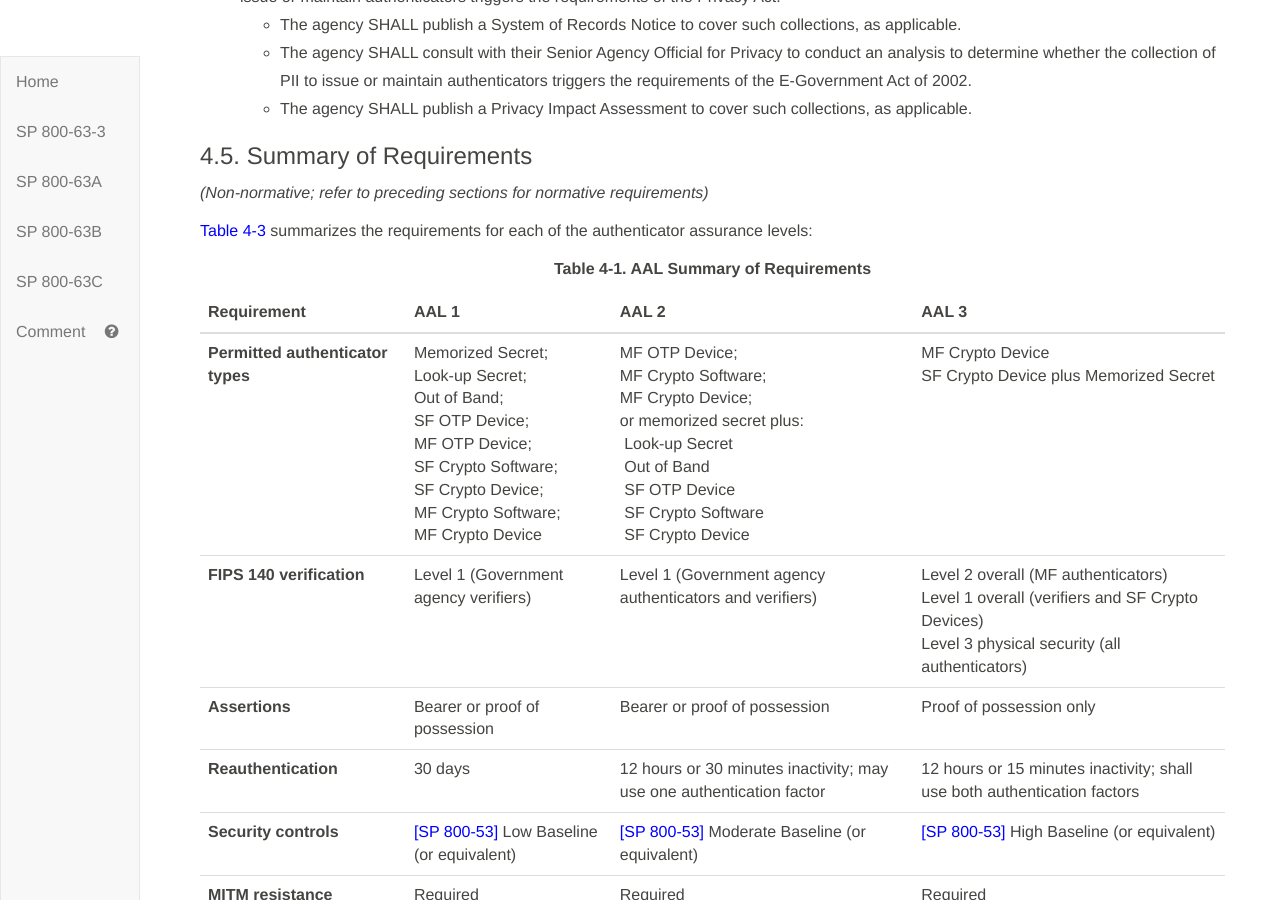
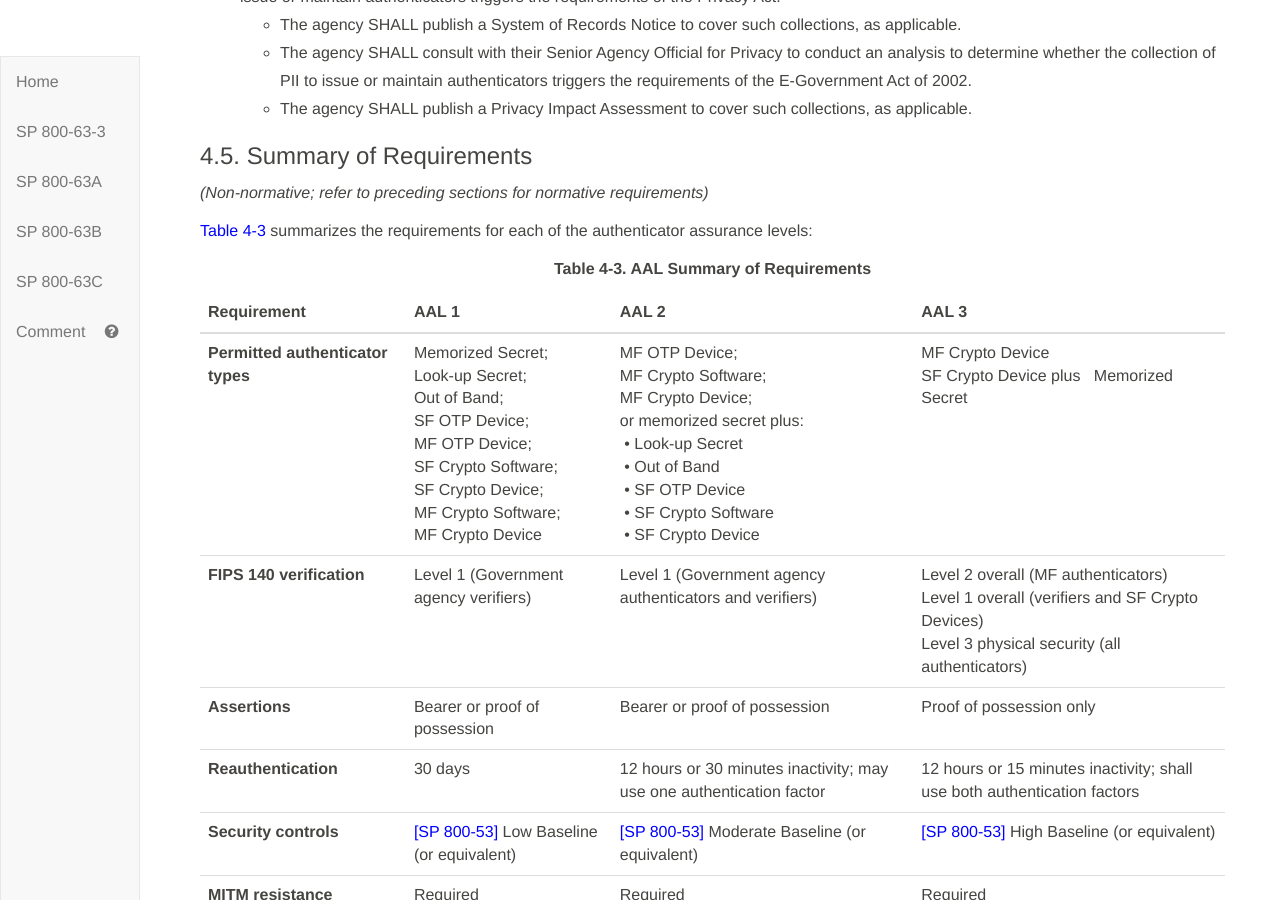
Before and after one commit to usnistgov/800-63-3, a Jekyll site: the page built from sp800-63b.md, in a window 1280 px wide and 900 px high, scrolled down 23914 px. Built offline with Jekyll 4.4.1, drawn with Linux system fonts in a browser that asks for light colours.

Commit message:
Improve rendering of Table 4-3

```diff
--- a/sp800-63b/sec4_aal.md
+++ b/sp800-63b/sec4_aal.md
@@ -194,13 +194,13 @@ Regardless of whether the CSP is an agency or private sector provider, the follo
 
 <div class="text-center" markdown="1">
 
-**Table 4-1.  AAL Summary of Requirements**
+**Table 4-3.  AAL Summary of Requirements**
 
 </div>
 
 Requirement | AAL 1 | AAL 2 | AAL 3
 ------------|-------|-------|-------
-**Permitted authenticator types** | Memorized Secret;<br />Look-up Secret;<br />Out of Band;<br />SF OTP Device;<br />MF OTP Device;<br />SF Crypto Software;<br />SF Crypto Device;<br />MF Crypto Software;<br />MF Crypto Device<br /> | MF OTP Device;<br />MF Crypto Software;<br />MF Crypto Device;<br />or memorized secret plus:<br />&nbsp;Look-up Secret<br />&nbsp;Out of Band<br />&nbsp;SF OTP Device<br />&nbsp;SF Crypto Software<br />&nbsp;SF Crypto Device<br /> | MF Crypto Device<br />SF Crypto Device plus Memorized Secret
+**Permitted authenticator types** | Memorized Secret;<br />Look-up Secret;<br />Out of Band;<br />SF OTP Device;<br />MF OTP Device;<br />SF Crypto Software;<br />SF Crypto Device;<br />MF Crypto Software;<br />MF Crypto Device<br /> | MF OTP Device;<br />MF Crypto Software;<br />MF Crypto Device;<br />or memorized secret plus:<br />&nbsp;&bull;&nbsp;Look-up Secret<br />&nbsp;&bull;&nbsp;Out of Band<br />&nbsp;&bull;&nbsp;SF OTP Device<br />&nbsp;&bull;&nbsp;SF Crypto Software<br />&nbsp;&bull;&nbsp;SF Crypto Device<br /> | MF Crypto Device<br />SF Crypto Device plus &nbsp;&nbsp;Memorized Secret
 **FIPS 140 verification** | Level 1 (Government agency verifiers) | Level 1 (Government agency authenticators and verifiers) | Level 2 overall (MF authenticators)<br />Level 1 overall (verifiers and SF Crypto Devices)<br />Level 3 physical security (all authenticators)
 **Assertions** | Bearer or proof of possession | Bearer or proof of possession | Proof of possession only
 **Reauthentication** | 30 days | 12 hours or 30 minutes inactivity; may use one authentication factor | 12 hours or 15 minutes inactivity; shall use both authentication factors
```
